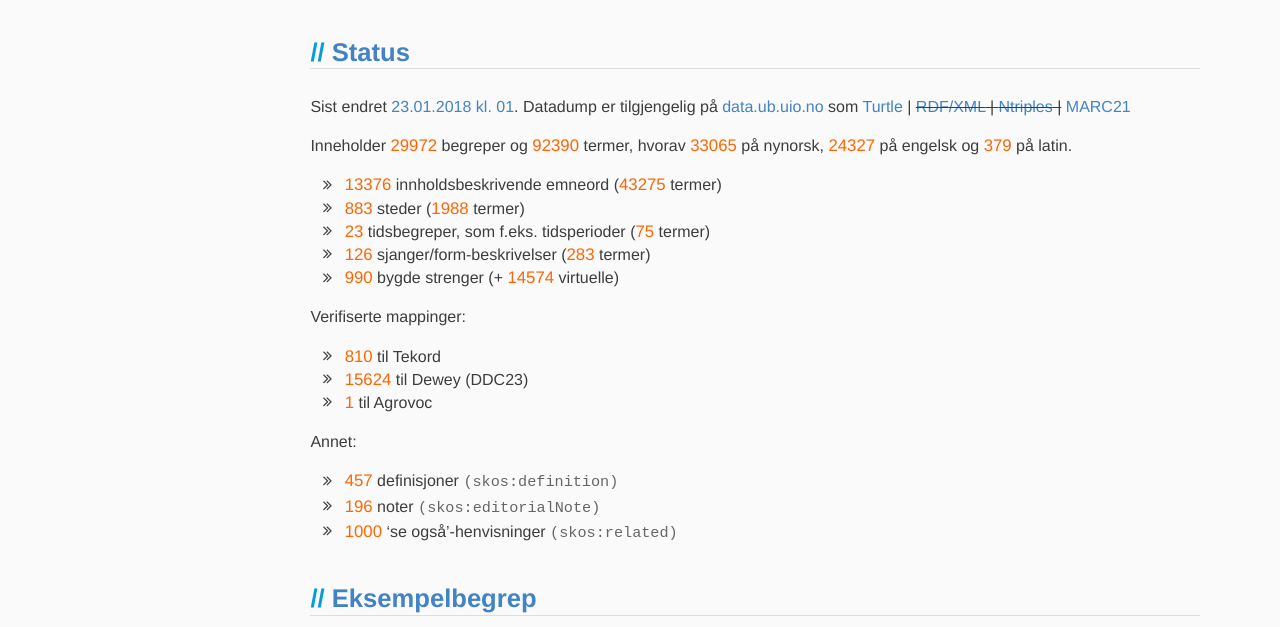
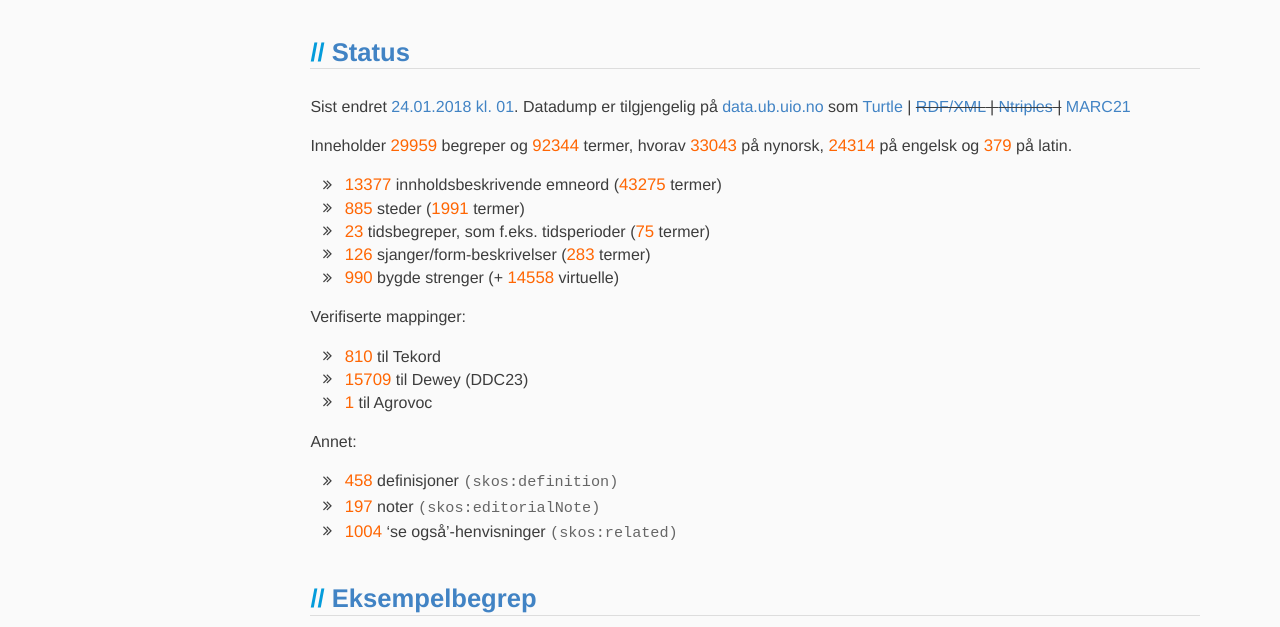
Before and after one commit to realfagstermer/realfagstermer.github.io, a Jekyll site: the page built from index.html, in a window 1280 px wide and 900 px high. Shown: the part 174-801 px from the top of the window. Built offline with Jekyll 4.4.1, drawn with Linux system fonts in a browser that asks for light colours; nearby versions of some CDN libraries; library files that are not in the unit come from our copies.

Commit message:
Update stats

```diff
--- a/_data/stats_current.json
+++ b/_data/stats_current.json
@@ -1,6 +1,6 @@
 {
-  "concepts": 29972,
-  "conceptsWithoutStrings": 14408,
+  "concepts": 29959,
+  "conceptsWithoutStrings": 14411,
   "facets": {
     "CompoundConcept": {
       "concepts": 990,
@@ -30,14 +30,14 @@
         "nb": 96,
         "nn": 7
       },
-      "concepts": 883,
+      "concepts": 885,
       "prefLabels": {
         "en": 837,
         "la": 1,
-        "nb": 883,
-        "nn": 21
+        "nb": 885,
+        "nn": 22
       },
-      "terms": 1988
+      "terms": 1991
     },
     "Time": {
       "altLabels": {
@@ -57,47 +57,47 @@
     },
     "Topic": {
       "altLabels": {
-        "en": 1729,
+        "en": 1730,
         "la": 24,
-        "nb": 4410,
-        "nn": 5382
+        "nb": 4412,
+        "nn": 5379
       },
-      "concepts": 13376,
+      "concepts": 13377,
       "prefLabels": {
-        "en": 5936,
+        "en": 5939,
         "la": 354,
-        "nb": 13374,
-        "nn": 12066
+        "nb": 13375,
+        "nn": 12062
       },
       "terms": 43275
     },
     "VirtualCompoundConcept": {
-      "concepts": 14574,
+      "concepts": 14558,
       "prefLabels": {},
       "terms": 0
     }
   },
   "features": {
-    "broadMatch": 2532,
-    "closeMatch": 11181,
-    "definition": 457,
-    "editorialNote": 196,
+    "broadMatch": 2544,
+    "closeMatch": 11200,
+    "definition": 458,
+    "editorialNote": 197,
     "exactMatch": 3573,
     "narrowMatch": 0,
-    "related": 1000,
-    "relatedMatch": 3547
+    "related": 1004,
+    "relatedMatch": 3555
   },
   "mappings": {
     "agrovoc": 1,
-    "ddc": 15624,
+    "ddc": 15709,
     "tekord": 810
   },
   "terms": {
-    "_sum": 92390,
-    "en": 24327,
+    "_sum": 92344,
+    "en": 24314,
     "la": 379,
-    "nb": 34619,
-    "nn": 33065
+    "nb": 34608,
+    "nn": 33043
   },
-  "ts": 1516670081
+  "ts": 1516756476
 }
```
Also changed, not shown: _data/stats.json.
